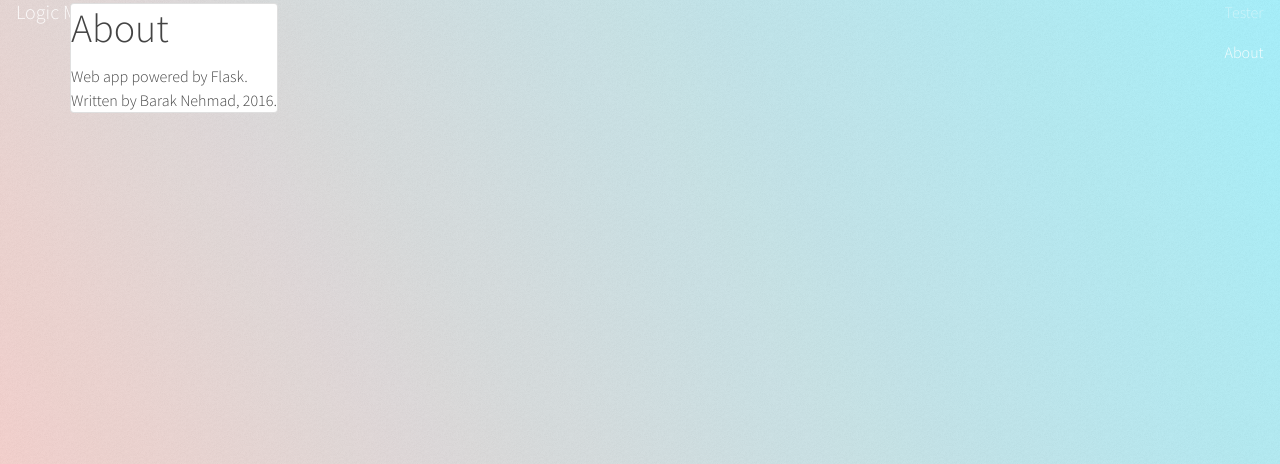
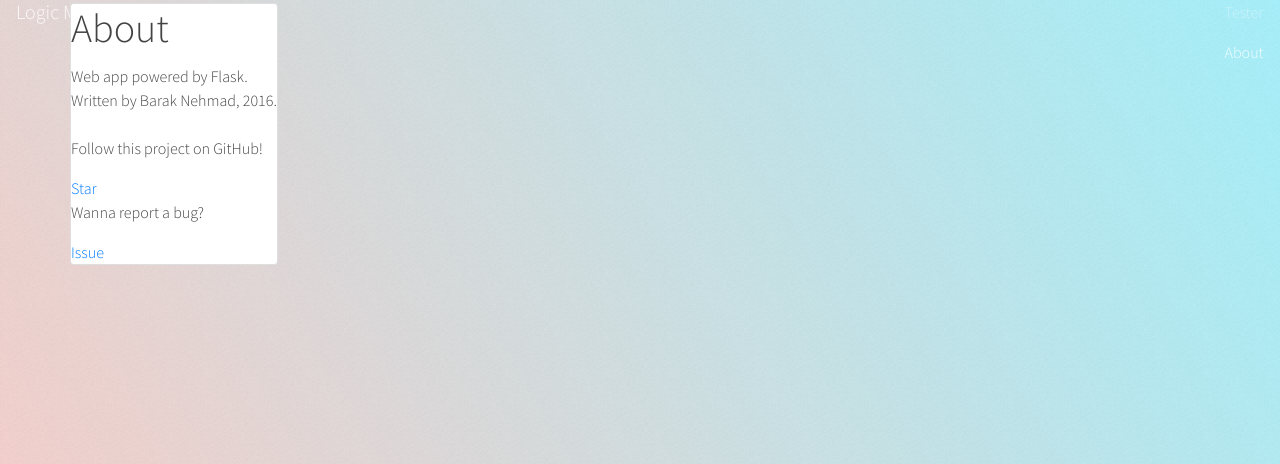
Before and after one commit to sandspider2234/Logic_Trainer, a Flask app: page /about in a window 1280 px wide. Shown: the part 56-520 px from the top of the page. Run offline with Flask 2, Linux system fonts and the light colour scheme; some libraries are stand-ins or nearby versions.

Commit message:
Changed color of answer text to fit buttons, added GitHub buttons and updated layout to include main card.

```diff
--- a/static/js/functions.js
+++ b/static/js/functions.js
@@ -8,14 +8,14 @@ var reloadPage = function() {
 var getAnswer = function(trueorfalse) {
 	if (trueorfalse == result) {
 		document.getElementById("answer").innerHTML = "Correct!";
-		document.getElementById("answer").style.color = "green";
+		document.getElementById("answer").style.color = "#5cb85c";
 		document.getElementById("True").disabled = true;
 		document.getElementById("False").disabled = true;
 		document.getElementById("Retry").style.visibility = "visible";
 	}
 	else {
 		document.getElementById("answer").innerHTML = "Incorrect!";
-		document.getElementById("answer").style.color = "red";
+		document.getElementById("answer").style.color = "#d9534f";
 		document.getElementById("True").disabled = true;
 		document.getElementById("False").disabled = true;
 		document.getElementById("Retry").style.visibility = "visible";
--- a/templates/about.html
+++ b/templates/about.html
@@ -14,10 +14,15 @@
 {% endblock %}
 
 {% block content %}
-<article class="card animated zoomIn">
-	<div class="card-block">
-		<h1 class="card-title">About</h4>
-		<p class="card-text">Web app powered by Flask.<br>Written by Barak Nehmad, 2016.</p>
-	</div>
-</article>
+<h1 class="card-title">About</h1>
+<p class="card-text">Web app powered by Flask.<br>Written by Barak Nehmad, 2016.<br><br>Follow this project on GitHub!</p>
+<a class="github-button" href="https://github.com/sandspider2234/Logic_Trainer" data-icon="octicon-star"
+   data-style="mega" data-count-href="/sandspider2234/Logic_Trainer/stargazers"
+   data-count-api="/repos/sandspider2234/Logic_Trainer#stargazers_count"
+   data-count-aria-label="# stargazers on GitHub" aria-label="Star sandspider2234/Logic_Trainer on GitHub">Star</a>
+<br>
+<p class="card-text">Wanna report a bug?</p>
+<a class="github-button" href="https://github.com/sandspider2234/Logic_Trainer/issues" data-icon="octicon-issue-opened"
+   data-style="mega" data-count-api="/repos/sandspider2234/Logic_Trainer#open_issues_count"
+   data-count-aria-label="# issues on GitHub" aria-label="Issue sandspider2234/Logic_Trainer on GitHub">Issue</a>
 {% endblock %}
--- a/templates/home.html
+++ b/templates/home.html
@@ -14,8 +14,6 @@
 {% endblock %}
 
 {% block content %}
-<article class="card animated zoomIn">
-	<div class="card-block">
 <h3>When</h3>
 <h2>x = {{ x_value }}, y = {{ y_value }},</h2>
 <h3>Decide whether the following statement is true or false: </h3>
@@ -34,6 +32,4 @@
 		<button type="button" id="Retry" style="visibility: hidden;" class="btn btn-info btn-lg" autocomplete="off" onclick="reloadPage()">Retry?</button>
 	</div>
 </div>
-	</div>
-</article>
 {% endblock %}
--- a/templates/layout.html
+++ b/templates/layout.html
@@ -9,6 +9,7 @@
 		<script type="text/javascript">
 			initialize("{{ result }}");
 		</script>
+		<script async defer src="https://buttons.github.io/buttons.js"></script>
 		<meta name="viewport" content="width=device-width, initial-scale=1.0">
 	</head>
 	<body>
--- a/templates/tester.html
+++ b/templates/tester.html
@@ -14,8 +14,6 @@
 {% endblock %}
 
 {% block content %}
-<article class="card animated zoomIn">
-	<div class="card-block">
 <form autocomplete="off" action="" method="post">
 	{{ form.hidden_tag() }}
 	<h2>
@@ -37,6 +35,4 @@
 	{% endif %}
 {% endwith %}
 {% block body %}{% endblock %}
-	</div>
-</article>
 {% endblock %}
```
Also changed, not shown: other parts of templates/layout.html (+6 -2 lines). Lines whose indentation alone changed are shown as unchanged.
